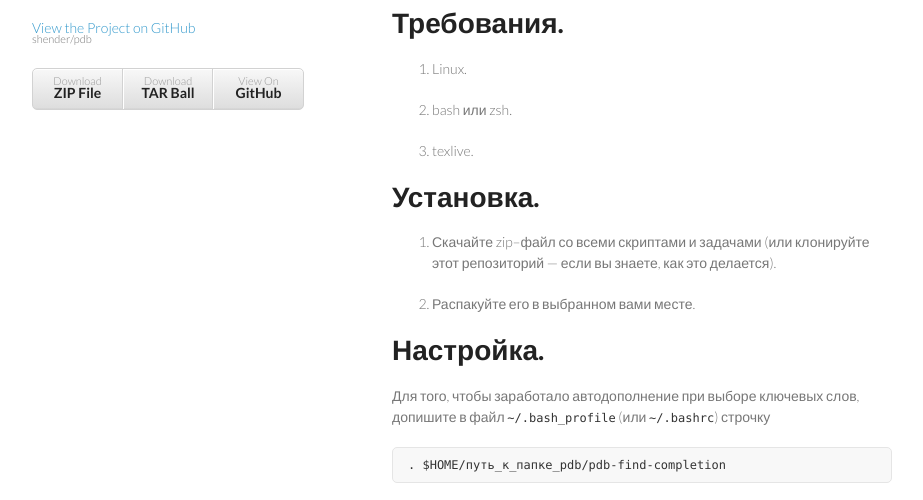
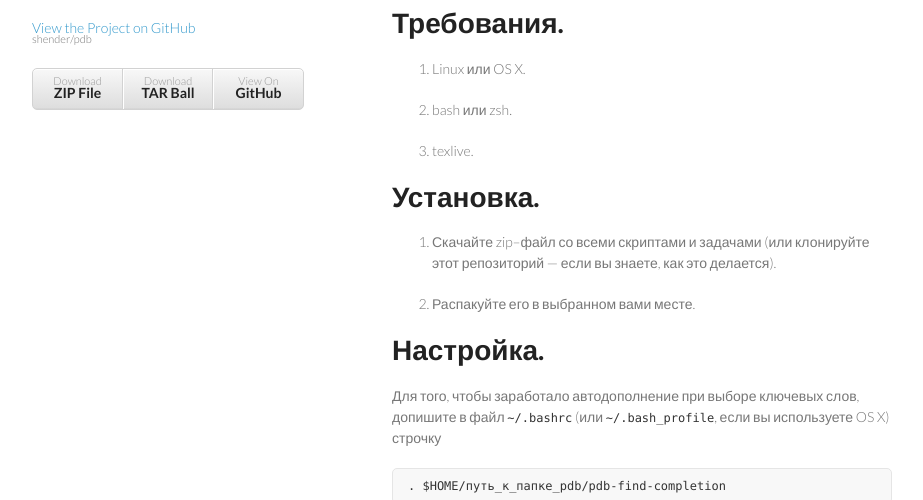
Before and after one commit to shender/pdb, a plain HTML site: page index.html in a window 1280 px wide. Shown: the part 164-664 px from the top of the page, without its empty margins (178-1101 px from the left). Drawn offline with Linux system fonts and the light colour scheme.

Commit message:
совместимость с OS X

```diff
--- a/index.html
+++ b/index.html
@@ -36,7 +36,7 @@
 <h1>Требования.</h1>
 
 <ol>
-<li><p>Linux. </p></li>
+<li><p>Linux или OS X. </p></li>
 <li><p>bash или zsh.</p></li>
 <li><p>texlive.</p></li>
 </ol><h1>Установка.</h1>
@@ -47,7 +47,7 @@
 </ol><h1>Настройка.</h1>
 
 <p>Для того, чтобы заработало автодополнение при выборе ключевых слов,
-допишите в файл <code>~/.bash_profile</code> (или <code>~/.bashrc</code>) строчку</p>
+допишите в файл <code>~/.bashrc</code> (или <code>~/.bash_profile</code>, если вы используете OS X) строчку</p>
 
 <pre><code>. $HOME/путь_к_папке_pdb/pdb-find-completion
 </code></pre>
```
